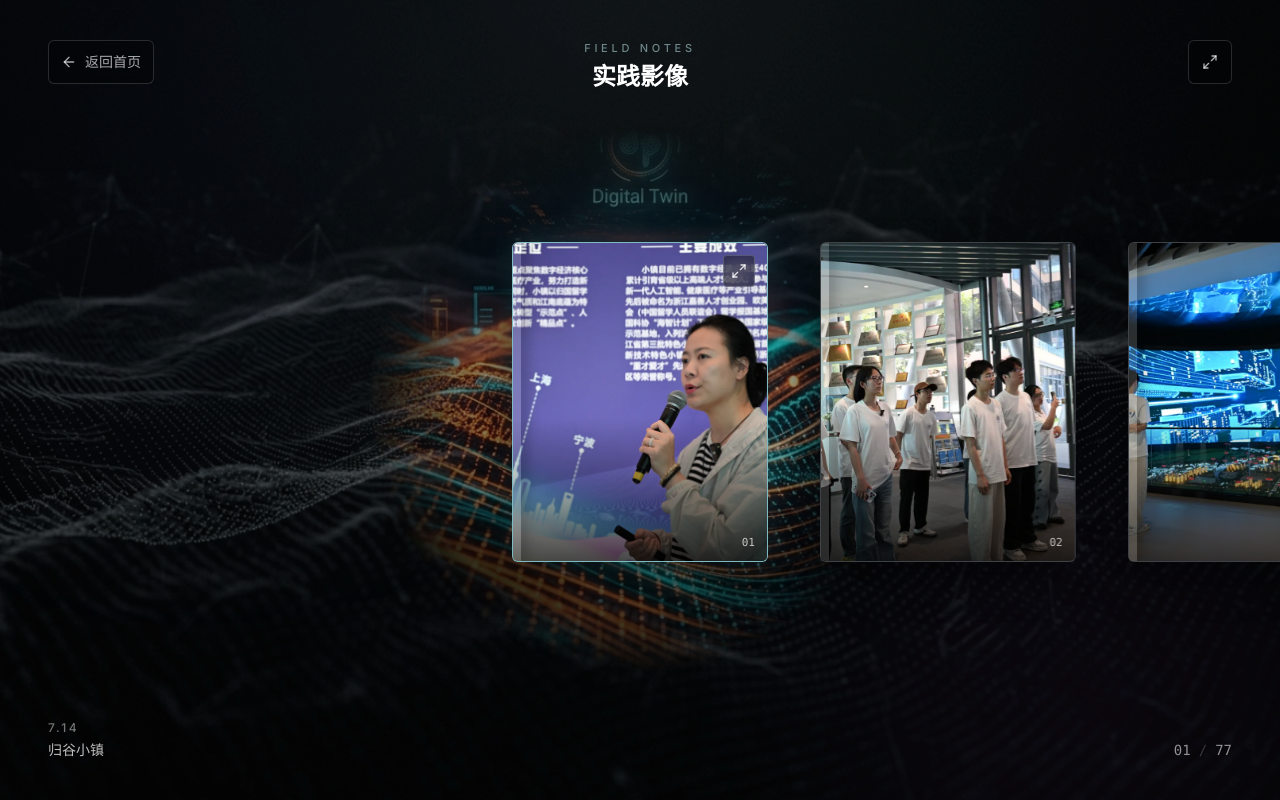
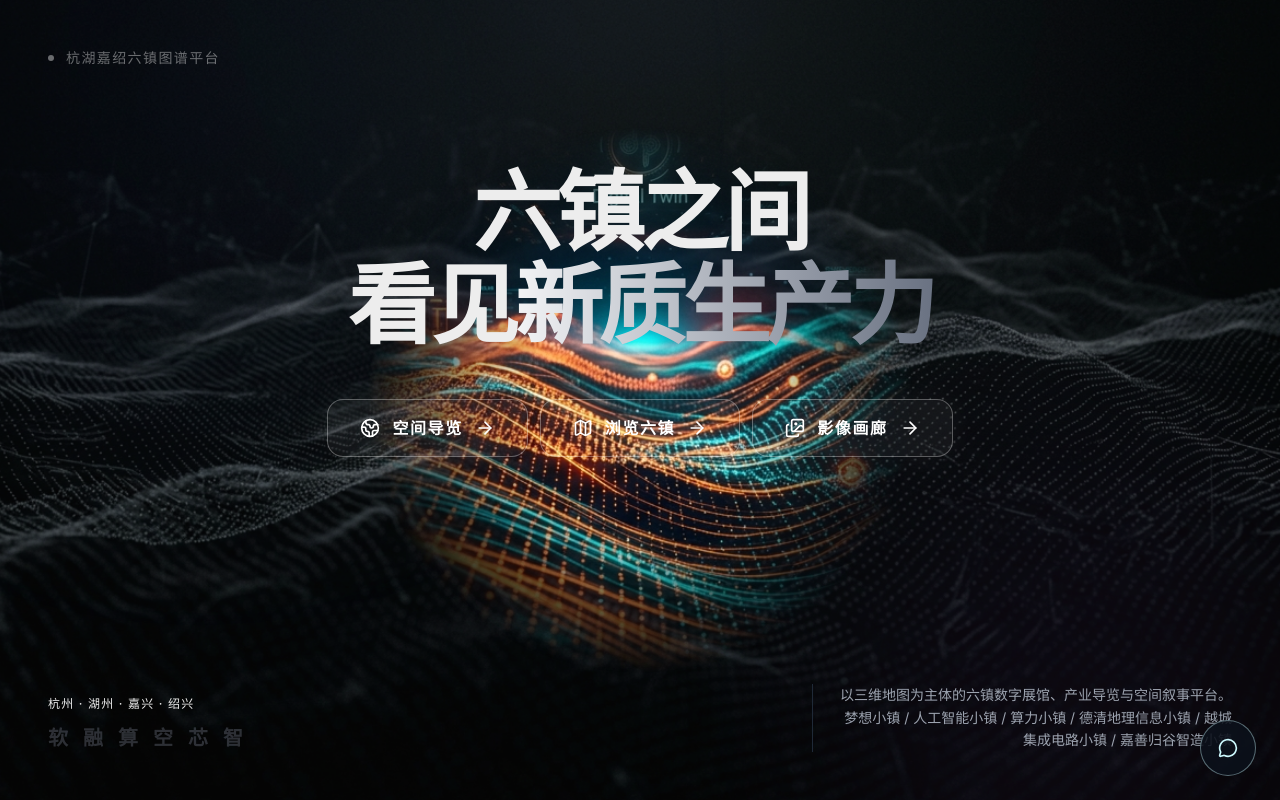
Before and after one commit to Tuzfucius/six-town, a React (Vite) app: page /gallery in a window 1280 px wide. Built offline with nearby package versions, Linux system fonts and the light colour scheme; a web font is replaced by a local one.

Commit message:
fix: 修复 Pages 路由并关闭线上聊天

```diff
--- a/src/App.tsx
+++ b/src/App.tsx
@@ -4,7 +4,7 @@
  */
 
 import { AnimatePresence, motion, useReducedMotion } from "motion/react";
-import { BrowserRouter, Routes, Route, useLocation } from "react-router-dom";
+import { HashRouter, Routes, Route, useLocation } from "react-router-dom";
 import LandingView from "./components/LandingView";
 import TownView from "./components/TownView";
 import TownMapView from "./components/TownMapView";
@@ -12,6 +12,8 @@
 import IndustryChainView from "./components/IndustryChainView";
 import ChatWidget from "./components/ChatWidget";
 import GalleryView from "./components/GalleryView";
+
+const enableChat = import.meta.env.VITE_ENABLE_CHAT === "true";
 
 function AnimatedRoutes() {
   const location = useLocation();
@@ -46,15 +48,15 @@
   return (
     <>
       <AnimatedRoutes />
-      {location.pathname !== "/gallery" && <ChatWidget />}
+      {enableChat && location.pathname !== "/gallery" && <ChatWidget />}
     </>
   );
 }
 
 export default function App() {
   return (
-    <BrowserRouter>
+    <HashRouter>
       <AppShell />
-    </BrowserRouter>
+    </HashRouter>
   );
 }
```
Also changed, not shown: 1 other file (tests, documents, lock files or other folders).
